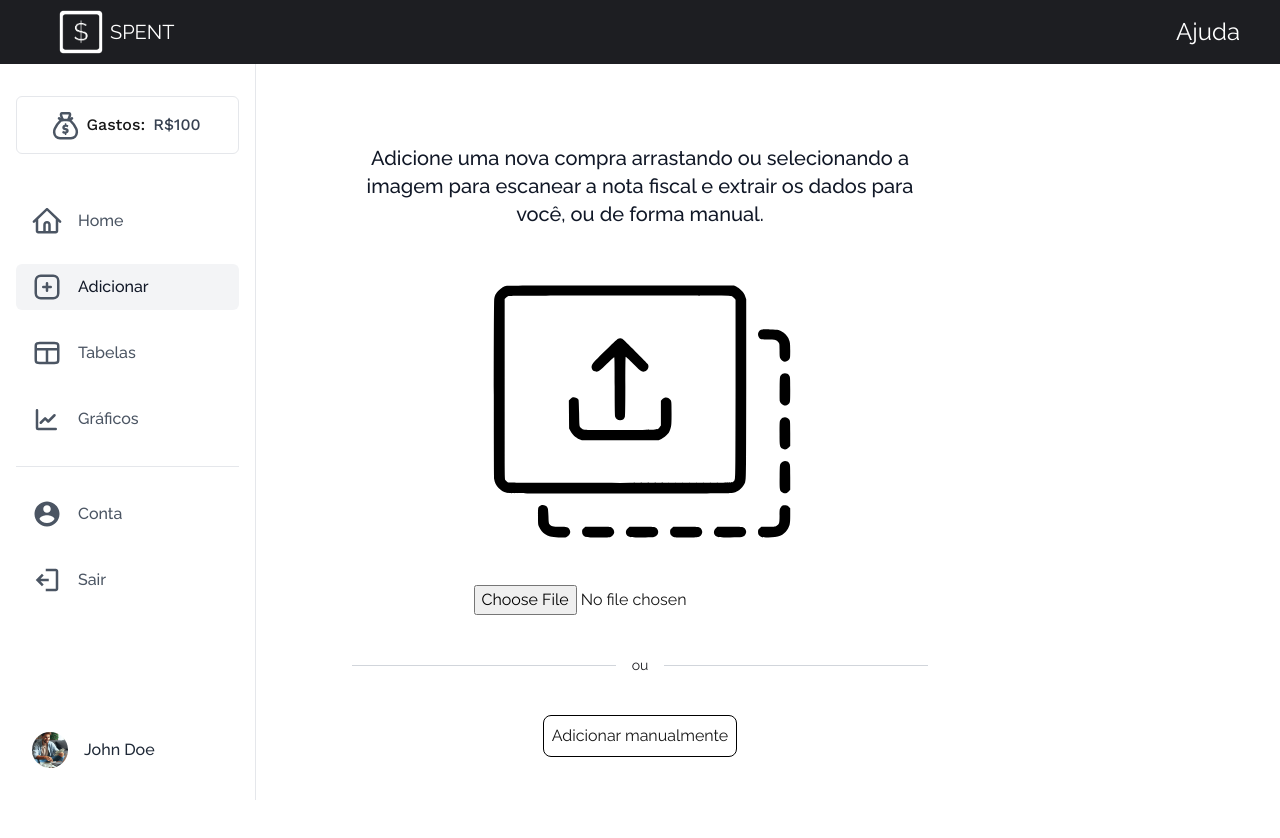
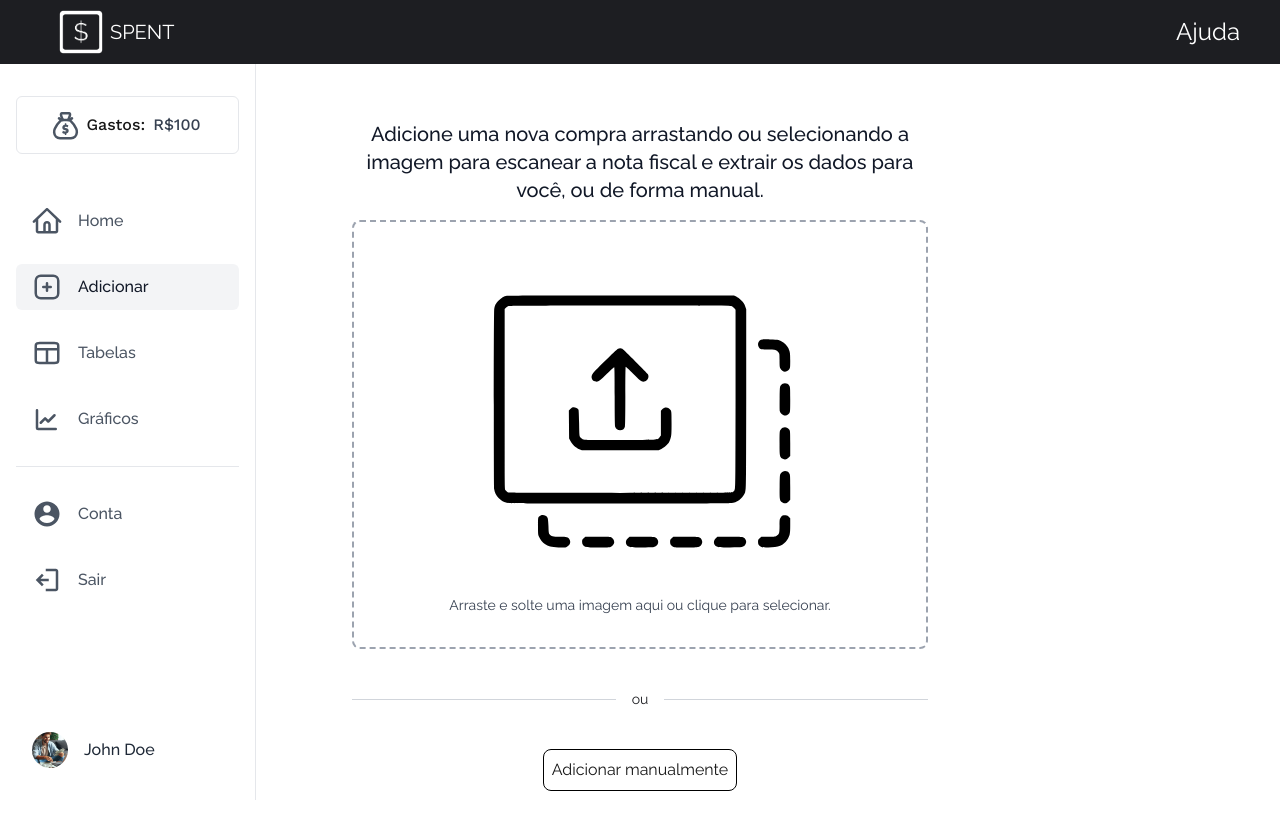
Before and after one commit to ArthurMueller31/spent-next, a Next.js app: page /adicionar in a window 1280 px wide. Shown: the top 838 px of the page. Built offline with nearby package versions, Linux system fonts and the light colour scheme; no server answers; sample sign-in values are in the browser's storage; a web font is replaced by a local one.

Commit message:
Started tesseractjs implementation

```diff
--- a/src/app/_components/Add/AddProducts.tsx
+++ b/src/app/_components/Add/AddProducts.tsx
@@ -1,7 +1,7 @@
 "use client";
 
 import { firestore } from "../../../../firebase/firebase";
-import { collection, addDoc } from "firebase/firestore";
+import { collection, addDoc, doc } from "firebase/firestore";
 import { useState } from "react";
 import { format, toZonedTime } from "date-fns-tz";
 import Image from "next/image";
@@ -33,10 +33,40 @@ export default function AddProducts() {
     }
   );
 
+  const [selectedFile, setSelectedFile] = useState<File | null>(null);
+
+  const handleDrop = (e: React.DragEvent<HTMLDivElement>) => {
+    e.preventDefault();
+    e.stopPropagation();
+
+    if (e.dataTransfer.files && e.dataTransfer.files[0]) {
+      const file = e.dataTransfer.files[0];
+      setSelectedFile(file);
+    }
+  };
+
+  const handleFileChange = (e: React.ChangeEvent<HTMLInputElement>) => {
+    if (e.currentTarget.files && e.currentTarget.files[0]) {
+      setSelectedFile(e.currentTarget.files[0]);
+    }
+  };
+
+  const handleDragOver = (e: React.DragEvent<HTMLDivElement>) => {
+    e.preventDefault();
+    e.stopPropagation();
+  };
+
+  const handleClick = () => {
+    const fileInput = document.getElementById("file-input") as HTMLInputElement;
+    if (fileInput) {
+      fileInput.click();
+    }
+  };
+
   const handleSubmit = async (e: React.FormEvent) => {
     e.preventDefault();
     try {
-      const docRef = await addDoc(collection(firestore, "users/purchases"), {
+      const docRef = await addDoc(collection(firestore, "purchases"), {
         ...formData,
         createdAt: formattedDate
       });
@@ -49,17 +79,44 @@ export default function AddProducts() {
   return (
     <>
       <div className="bg-white dark:bg-gray-900 font-raleway flex">
-        <div className="py-8 px-4 mx-auto max-w-2xl lg:py-16 flex flex-col justify-center mt-16">
+        <div className="py-8 px-4 mx-auto max-w-2xl lg:py-16 flex flex-col justify-center mt-10">
           <h2 className="mb-4 mt-4 text-xl font-medium text-gray-900 dark:text-white max-w-xl text-center">
-            Adicione uma nova compra arrastando ou selecionando a imagem para escanear a nota fiscal e extrair os dados para você, ou de forma manual.
+            Adicione uma nova compra arrastando ou selecionando a imagem para
+            escanear a nota fiscal e extrair os dados para você, ou de forma
+            manual.
           </h2>
-          <Image className="self-center"
-            src={"/icons/drop-here.svg"}
-            width={400}
-            height={400}
-            alt="drop-here"
+
+          <div
+            onDrop={handleDrop}
+            onDragOver={handleDragOver}
+            onClick={handleClick}
+            className="border-2 border-dashed border-gray-400 rounded-lg p-8 text-center cursor-pointer flex flex-col"
+          >
+            <Image
+              className="self-center"
+              src={"/icons/drop-here.svg"}
+              width={400}
+              height={400}
+              alt="drop-here"
+            />
+            {selectedFile ? (
+              <p className="text-sm text-gray-700">
+                Arquivo selecionado: {selectedFile.name}
+              </p>
+            ) : (
+              <p className="text-sm text-gray-700">
+                Arraste e solte uma imagem aqui ou clique para
+                selecionar.
+              </p>
+            )}
+          </div>
+
+          <input
+            type="file"
+            id="file-input"
+            onChange={handleFileChange}
+            className="self-center mt-8 hidden"
           />
-          <input type="file" id="file-input" className="self-center" />
 
           <div className="my-10 flex items-center gap-4 ">
             <hr className="w-full border-gray-300" />
```
Also changed, not shown: src/app/_components/Add/temp.tsx (+124 -0 lines).
